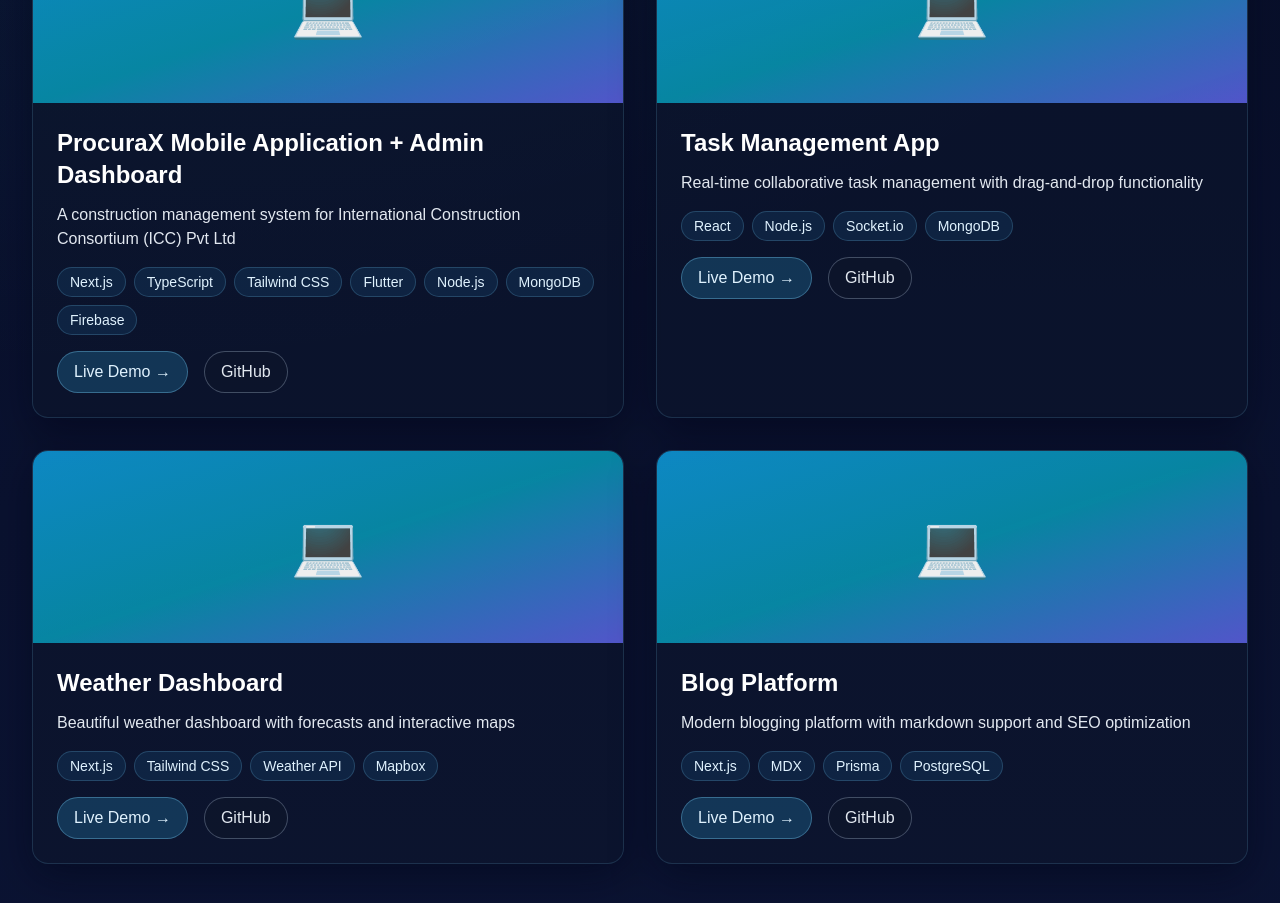
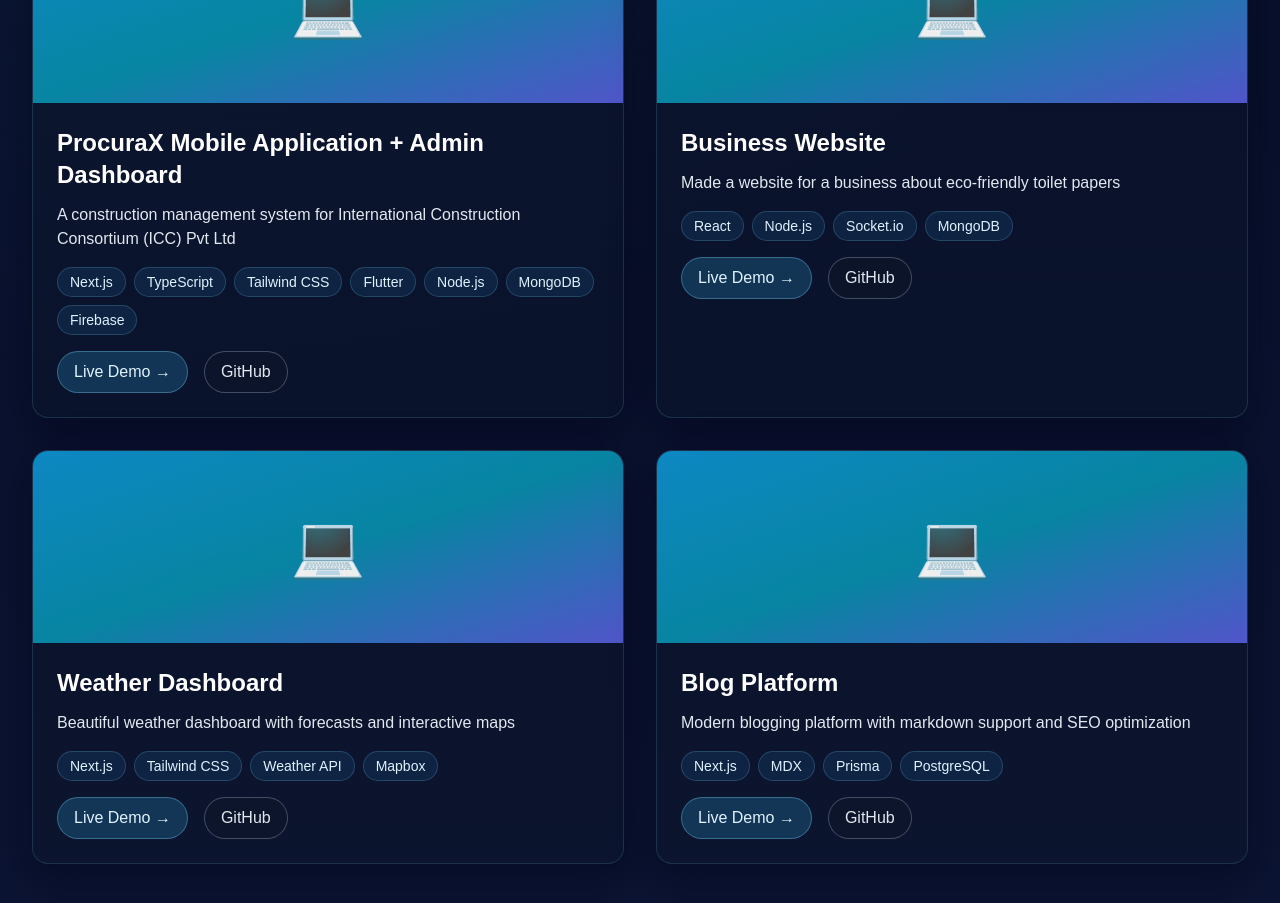
Before and after one commit to kithsr/Personal-Portfolio, a Next.js app: page / in a window 1280 px wide. Shown: the part 2100-3003 px from the top of the page. Built offline with nearby package versions, Linux system fonts and the light colour scheme.

Commit message:
Update project entry to Business Website
Replace the 'Task Management App' entry in components/Projects.tsx with a 'Business Website' project and update its description to 'Made a website for a business about eco-friendly toilet papers'. Technologies and placeholder links remain unchanged.

```diff
--- a/components/Projects.tsx
+++ b/components/Projects.tsx
@@ -8,8 +8,8 @@ export default function Projects() {
       github: "#"
     },
     {
-      title: "Task Management App",
-      description: "Real-time collaborative task management with drag-and-drop functionality",
+      title: "Business Website",
+      description: "Made a website for a business about eco-friendly toilet papers",
       technologies: ["React", "Node.js", "Socket.io", "MongoDB"],
       link: "#",
       github: "#"
```
